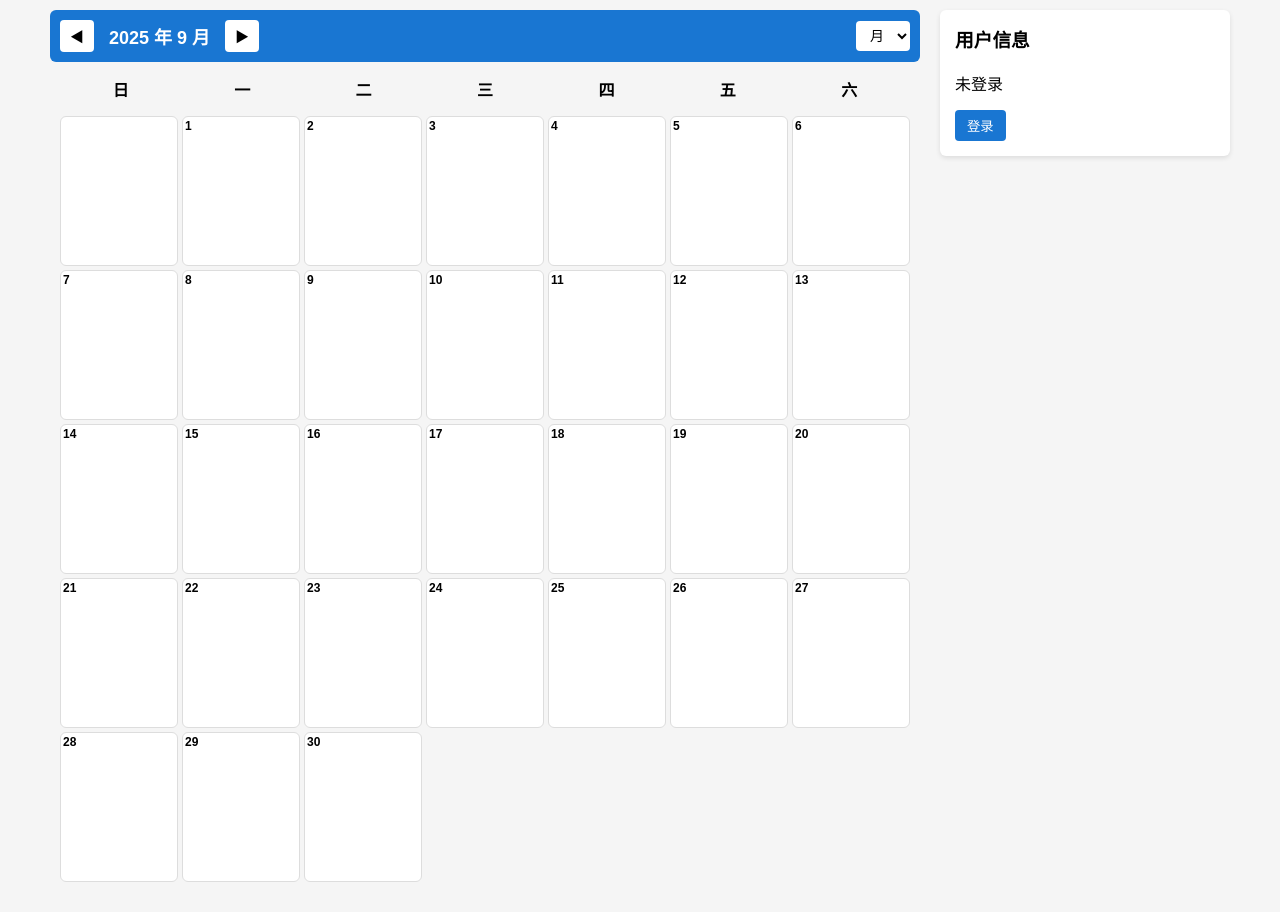
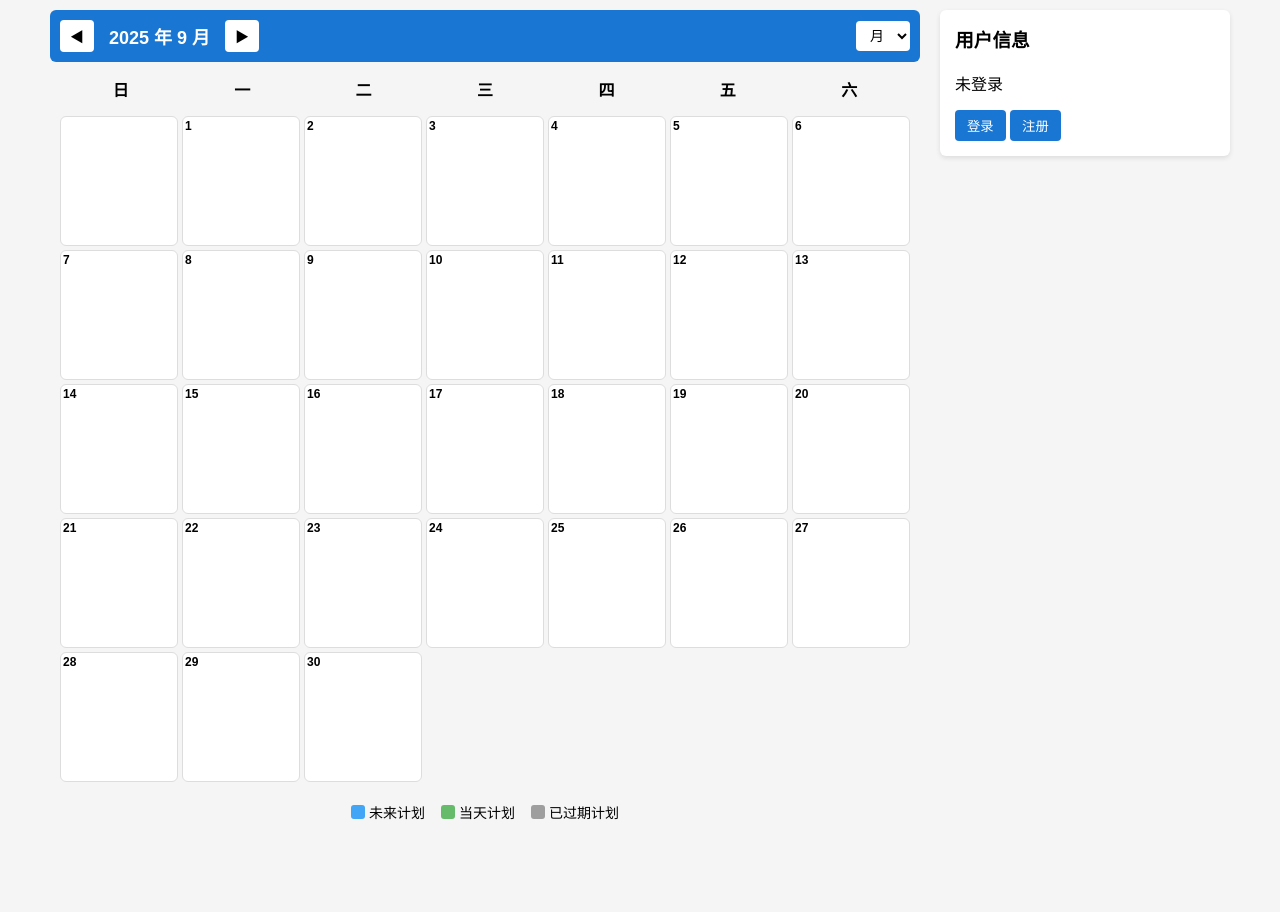
Before and after one commit to KUANG-JIAN-AI/calendar, a Flask app: page / in a window 1280 px wide. After the commit the page ends 820 px from the top, so only its background shows below. Run offline with Flask 3, Linux system fonts and the light colour scheme; parts of the project's set-up code (start-up, migrations or seed data) failed here and were passed over.

Commit message:
登录&注册初版 v0.1

```diff
--- a/app/routes.py
+++ b/app/routes.py
@@ -1,7 +1,17 @@
 import os
-from flask import Blueprint, render_template
+from flask import Blueprint, jsonify, render_template
+
+from app.controllers.user import login, register
 
 main_bp = Blueprint("main", __name__)
 @main_bp.route("/")
 def index():
     return render_template("index.html")
+
+@main_bp.route("/register", methods=["POST"])
+def register_user():
+    return jsonify(register())
+
+@main_bp.route("/login", methods=["POST"])
+def login_user():
+    return jsonify(login())
--- a/app/templates/index.html
+++ b/app/templates/index.html
@@ -93,7 +93,7 @@
 
         .day {
             border: 1px solid #ddd;
-            min-height: 150px;
+            min-height: 130px;
             padding: 2px;
             font-size: 14px;
             background: #fff;
@@ -190,6 +190,27 @@
         .logout-btn {
             background: #e53935;
             color: #fff;
+        }
+
+        /* 图例居中 */
+        .legend {
+            display: flex;
+            justify-content: center;
+            gap: 16px;
+            margin: 10px auto 20px;
+            font-size: 14px;
+        }
+
+        .legend-item {
+            display: flex;
+            align-items: center;
+            gap: 4px;
+        }
+
+        .legend-color {
+            width: 14px;
+            height: 14px;
+            border-radius: 3px;
         }
 
         /* 登录弹窗 */
@@ -344,6 +365,19 @@
 
             <!-- 日历容器 -->
             <div id="calendarContainer"></div>
+
+            <!-- 图例 -->
+            <div class="legend">
+                <div class="legend-item">
+                    <div class="legend-color" style="background:#42a5f5"></div>未来计划
+                </div>
+                <div class="legend-item">
+                    <div class="legend-color" style="background:#66bb6a"></div>当天计划
+                </div>
+                <div class="legend-item">
+                    <div class="legend-color" style="background:#9e9e9e"></div>已过期计划
+                </div>
+            </div>
         </div>
 
         <!-- 右侧：用户信息栏 -->
@@ -351,7 +385,18 @@
             <h3>用户信息</h3>
             <p id="userStatus">未登录</p>
             <button class="login-btn" id="loginBtn">登录</button>
+            <button class="login-btn" id="registerBtn">注册</button>
             <button class="logout-btn" id="logoutBtn" style="display:none;">退出</button>
+        </div>
+    </div>
+
+    <!-- 注册弹窗 -->
+    <div class="login-modal" id="registerModal">
+        <div class="login-container">
+            <h2>注册</h2>
+            <input type="text" id="reg_username" placeholder="用户名">
+            <input type="password" id="reg_password" placeholder="密码">
+            <button onclick="register()">注册</button>
         </div>
     </div>
 
@@ -372,9 +417,9 @@
             <label>计划名称</label>
             <input type="text" id="planTitle">
             <label>开始时间</label>
-            <input type="datetime-local" id="planStart">
+            <input type="time" id="planStart">
             <label>结束时间</label>
-            <input type="datetime-local" id="planEnd">
+            <input type="time" id="planEnd">
             <button class="save-btn" onclick="savePlan()">保存</button>
             <button class="close-btn" onclick="closePlanModal()">取消</button>
         </div>
@@ -387,12 +432,14 @@
         const viewModeEl = document.getElementById("viewMode");
         const userStatus = document.getElementById("userStatus");
         const loginBtn = document.getElementById("loginBtn");
+        const registerBtn = document.getElementById("registerBtn");
         const logoutBtn = document.getElementById("logoutBtn");
 
         let currentDate = new Date();
         let events = [];
         let loggedIn = false;
         let username = "";
+        let password = "";
         let selectedDate = null;
 
         const weekdays = ["日", "一", "二", "三", "四", "五", "六"];
@@ -436,27 +483,52 @@
             const y = currentDate.getFullYear();
             const m = currentDate.getMonth();
             currentMonthEl.textContent = `${y} 年 ${m + 1} 月`;
+
             weekdaysEl.innerHTML = weekdays.map(d => `<div>${d}</div>`).join("");
+
             const firstDay = new Date(y, m, 1).getDay();
             const daysInMonth = new Date(y, m + 1, 0).getDate();
+
             calendarContainer.innerHTML = `<div class="calendar"></div>`;
             const cal = calendarContainer.firstChild;
-            for (let i = 0; i < firstDay; i++) cal.innerHTML += `<div class="day empty"></div>`;
+
+            // 填充空白格
+            for (let i = 0; i < firstDay; i++) {
+                const emptyDiv = document.createElement("div");
+                emptyDiv.className = "day empty";
+                cal.appendChild(emptyDiv);
+            }
+
+            // 填充实际日期
             for (let d = 1; d <= daysInMonth; d++) {
                 const dateStr = `${y}-${String(m + 1).padStart(2, '0')}-${String(d).padStart(2, '0')}`;
                 const dayDiv = document.createElement("div");
                 dayDiv.className = "day";
                 dayDiv.innerHTML = `<div class="date-num">${d}</div>`;
-                dayDiv.onclick = () => { if (loggedIn) { selectedDate = dateStr; openPlanModal(); } };
+
+                // 点击日期弹窗添加计划
+                dayDiv.onclick = () => {
+                    loggedIn = true;
+                    if (loggedIn) {
+                        selectedDate = dateStr;
+                        openPlanModal();
+                    } else {
+                        alert("请先登录");
+                    }
+                };
+
+                // 如果已有计划显示
                 events.filter(e => e.date === dateStr).forEach(e => {
                     const ev = document.createElement("div");
                     ev.className = "event-bar";
                     ev.textContent = e.title;
                     dayDiv.appendChild(ev);
                 });
+
                 cal.appendChild(dayDiv);
             }
         }
+
 
         function renderWeek() {
             const y = currentDate.getFullYear();
@@ -498,20 +570,61 @@
             return Math.ceil((((d - yearStart) / 86400000) + 1) / 7);
         }
 
+        // 注册逻辑
+        function register() {
+            username = document.getElementById("reg_username").value || "username";
+            password = document.getElementById("reg_password").value || "password";
+            fetch("/register", {
+                method: "POST",
+                headers: {
+                    "Content-Type": "application/json"
+                },
+                body: JSON.stringify({ username: username, password: password })
+            })
+                .then(res => res.json())
+                .then(data => {
+                    document.getElementById("registerModal").style.display = "none";
+                    alert(data.msg);
+                });
+        }
+
         // 登录逻辑
         function login() {
-            loggedIn = true;
-            username = document.getElementById("username").value || "用户";
-            document.getElementById("loginModal").style.display = "none";
-            userStatus.textContent = `已登录：${username}`;
-            loginBtn.style.display = "none";
-            logoutBtn.style.display = "inline-block";
+            username = document.getElementById("username").value || "username";
+            password = document.getElementById("password").value || "password";
+            fetch("/login", {
+                method: "POST",
+                headers: {
+                    "Content-Type": "application/json"
+                },
+                body: JSON.stringify({ username: username, password: password })
+            })
+                .then(res => res.json())
+                .then(data => {
+                    alert(data.msg);
+                    if (data.code != 200) {
+                        return false;
+                    }
+                    localStorage.setItem('id', data.data.id);
+                    localStorage.setItem('username', data.data.username);
+                    loggedIn = true;
+                    registerBtn.style.display = "none";
+                    loginBtn.style.display = "none";
+                    logoutBtn.style.display = "inline-block";
+                    userStatus.textContent = `已登录：${username}`;
+                    document.getElementById("loginModal").style.display = "none";
+                });
         }
+
+        registerBtn.onclick = () => document.getElementById("registerModal").style.display = "flex";
         loginBtn.onclick = () => document.getElementById("loginModal").style.display = "flex";
         logoutBtn.onclick = () => {
+            localStorage.removeItem('id');
+            localStorage.removeItem('username');
             loggedIn = false;
             username = "";
             userStatus.textContent = "未登录";
+            registerBtn.style.display = "inline-block";
             loginBtn.style.display = "inline-block";
             logoutBtn.style.display = "none";
         };
@@ -552,8 +665,10 @@
 
         // 点击空白处关闭弹窗
         window.onclick = function (event) {
+            const registerModal = document.getElementById("registerModal");
             const loginModal = document.getElementById("loginModal");
             const planModal = document.getElementById("planModal");
+            if (event.target === registerModal) registerModal.style.display = "none";
             if (event.target === loginModal) loginModal.style.display = "none";
             if (event.target === planModal) planModal.style.display = "none";
         };
```
Also changed, not shown: app/controllers/user.py (+41 -0 lines), app/models/user.py (+21 -2 lines), README.md.
